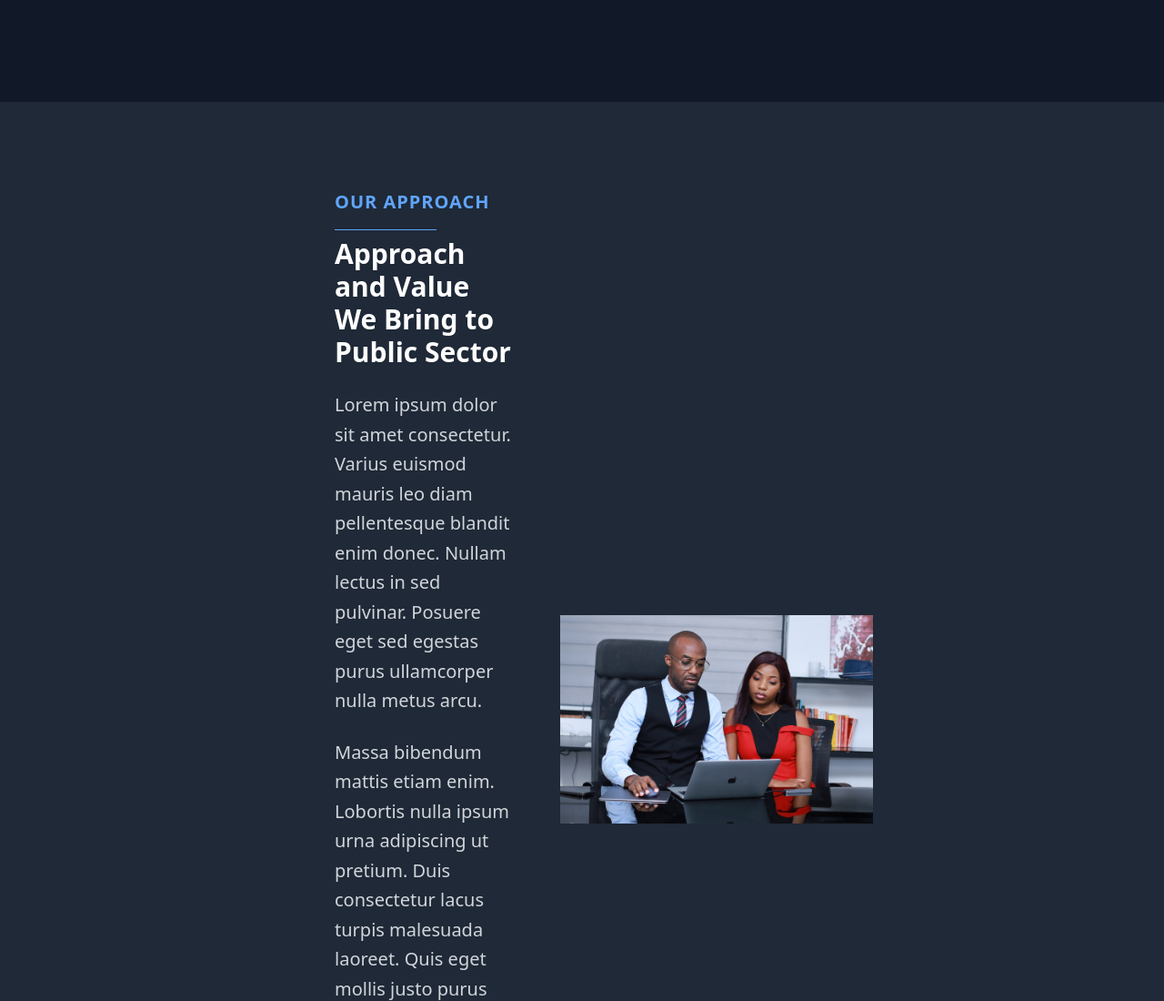
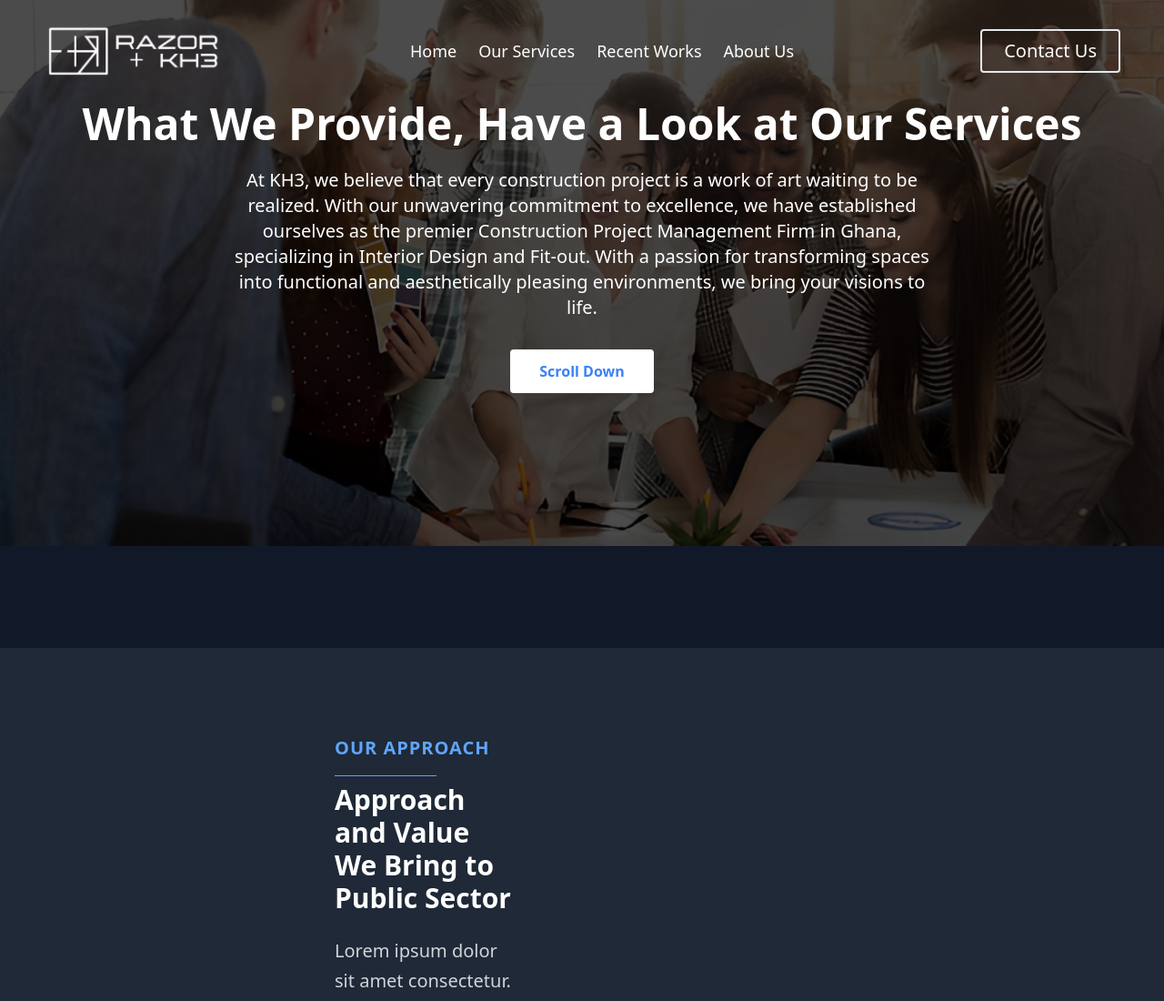
Before and after one commit to davisasa/RazorKH3, a plain HTML site: page our-services.html in a window 1280 px wide. Shown: the top 1100 px of the page at 91% size. Drawn offline with nearby package versions, Linux system fonts and the light colour scheme.

Commit message:
Update our-services.html

```diff
--- a/our-services.html
+++ b/our-services.html
@@ -11,7 +11,46 @@
 <body class="bg-gray-900 text-white font-sans">
 
     <!-- Header Section -->
+     <header class="relative bg-cover bg-center-top h-[600px]" style="background-image: url('Images/Rectangle\ 1.png');">
+        <div class="absolute inset-0 bg-black bg-opacity-50"></div>
+        <div class="container mx-auto relative z-10">
+            <!-- Navigation -->
+            <nav class="flex justify-between items-center py-6 lg:px-12 md:px-0 md:text-sm lg:text-lg ">
+              <div class="flex items-center">
+                  <img src="Images/RAZORKH3white 1.png" class="lg:h-16 md:h-12" alt="Logo">
+              </div>
+              <div class="md:hidden">
+                  <!-- Hamburger Menu Icon -->
+                  <button id="menu-toggle" class="text-white focus:outline-none">
+                      <svg xmlns="http://www.w3.org/2000/svg" class="h-6 w-6" fill="none" viewBox="0 0 24 24" stroke="currentColor">
+                          <path stroke-linecap="round" stroke-linejoin="round" stroke-width="2" d="M4 6h16M4 12h16M4 18h16" />
+                      </svg>
+                  </button>
+              </div>
+              <ul id="menu" class="hidden md:flex flex-col md:flex-row md:space-x-6 md:items-center md:static absolute bg-white md:bg-transparent text-black md:text-white top-20 left-0 w-full md:w-auto">
+                  <li><a href="index.html" class="block md:inline-block py-2 md:py-0 px-6 md:px-0 md:text-white text-black">Home</a></li>
+                  <li><a href="our-services.html" class="block md:inline-block py-2 md:py-0 px-6 md:px-0 md:text-white text-black ">Our Services</a></li>
+                  <!-- <li><a href="#" class="block md:inline-block py-2 md:py-0 px-6 md:px-0 md:text-white text-black ">Testimonials</a></li> -->
+                  <li><a href="#" class="block md:inline-block py-2 md:py-0 px-6 md:px-0 md:text-white text-black ">Recent Works</a></li>
+                  <li><a href="about.html" class="block md:inline-block py-2 md:py-0 px-6 md:px-0 md:text-white text-black ">About Us</a></li>
+              </ul>
+              <a href="contact-us.html" class="hidden md:block border-2 lg:text-xl md:text-lg text-white py-2 px-6 rounded">Contact Us</a>
+          </nav>
 
+            <!-- Hero Content -->
+            <div class="text-center text-white px-8 sm:mb-16">
+                <h1 class="text-4xl md:text-5xl font-bold mb-6">What We Provide, Have a Look at Our Services</h1>
+                <p class="max-w-3xl mx-auto text-xl mb-8">
+                    At KH3, we believe that every construction project is a work of art waiting to be realized. With our
+                    unwavering commitment to excellence, we have established ourselves as the premier Construction Project
+                    Management Firm in Ghana, specializing in Interior Design and Fit-out. With a passion for transforming
+                    spaces into functional and aesthetically pleasing environments, we bring your visions to life.
+                </p>
+
+                <a href="#expertise" class="inline-block bg-white text-blue-500 px-8 py-3 rounded font-semibold hover:bg-gray-200">Scroll Down</a>
+            </div>
+        </div>
+    </header>
 
 
     <!-- Secondary Section -->
```
